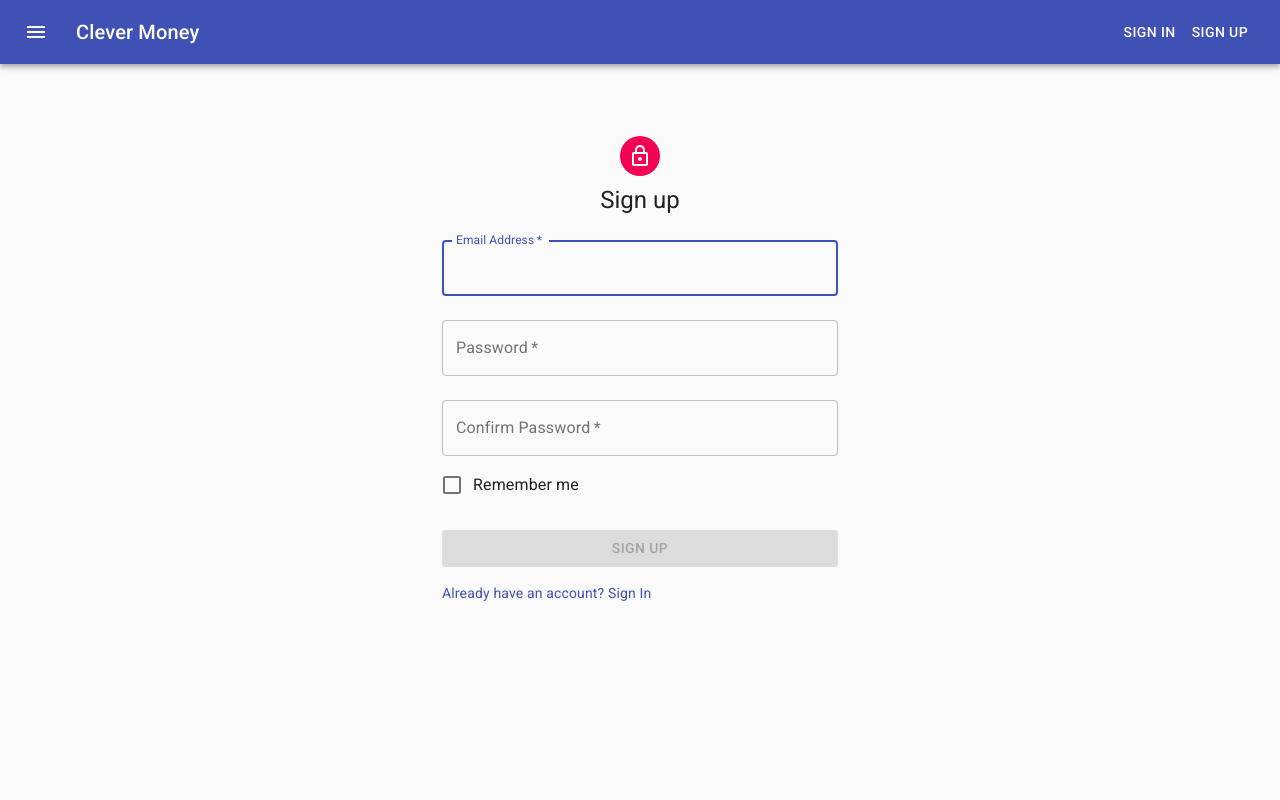
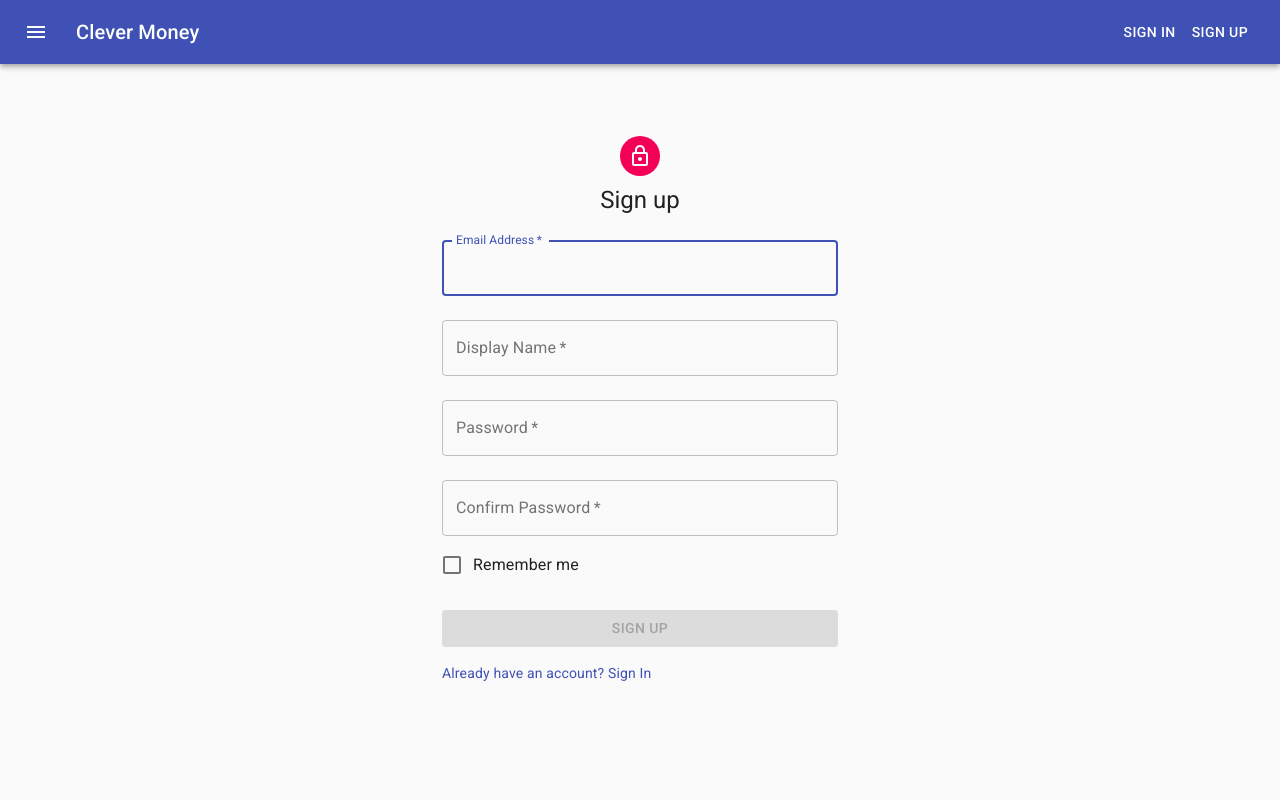
Before and after one commit to olegkovalyov/crm-frontend, a React (Create React App) app: page /signup in a window 1280 px wide. Shown: the top 800 px of the page. Built offline with nearby package versions, Linux system fonts and the light colour scheme.

Commit message:
* added Display Name to registration fields

```diff
--- a/src/components/pages/signup/signup.component.jsx
+++ b/src/components/pages/signup/signup.component.jsx
@@ -52,6 +52,10 @@ const SignUp = (props) => {
   const [hasEmailError, setHasEmailError] = useState(true);
   const [emailErrorMessage, setEmailErrorMessage] = useState('');
 
+  const [name, setName] = useState('');
+  const [hasNameError, setHasNameError] = useState(true);
+  const [nameErrorMessage, setNameErrorMessage] = useState('');
+
   const [password, setPassword] = useState('');
   const [hasPasswordError, setHasPasswordError] = useState(true);
   const [passwordErrorMessage, setPasswordErrorMessage] = useState('');
@@ -68,6 +72,17 @@ const SignUp = (props) => {
     } else {
       setHasEmailError(false);
       setEmailErrorMessage('');
+    }
+  };
+
+  const onNameChange = (value) => {
+    setName(value);
+    if (value.length < 2) {
+      setHasNameError(true);
+      setNameErrorMessage('Name must contain at least 2 chars ');
+    } else {
+      setHasNameError(false);
+      setNameErrorMessage('');
     }
   };
 
@@ -99,7 +114,7 @@ const SignUp = (props) => {
     e.preventDefault();
     props.registerStart(
         {
-          name: 'Oleh Kovalov',
+          name: name,
           email: email,
           password: password,
         },
@@ -114,7 +129,11 @@ const SignUp = (props) => {
           fullWidth
           variant="contained"
           color="primary"
-          disabled={hasEmailError || hasPasswordError || hasPasswordConfirmError}
+          disabled={hasEmailError
+          || hasPasswordError
+          || hasPasswordConfirmError
+          || hasNameError
+          }
           className={classes.submit}
       >
         Sign Up
@@ -163,6 +182,19 @@ const SignUp = (props) => {
                   name="email"
                   autoComplete="email"
                   autoFocus
+              />
+              <TextField
+                  value={name}
+                  onChange={(e) => onNameChange(e.target.value)}
+                  error={hasNameError && name.length > 0}
+                  helperText={nameErrorMessage}
+                  variant="outlined"
+                  margin="normal"
+                  required
+                  fullWidth
+                  id="name"
+                  label="Display Name"
+                  name="name"
               />
               <TextField
                   value={password}
```
